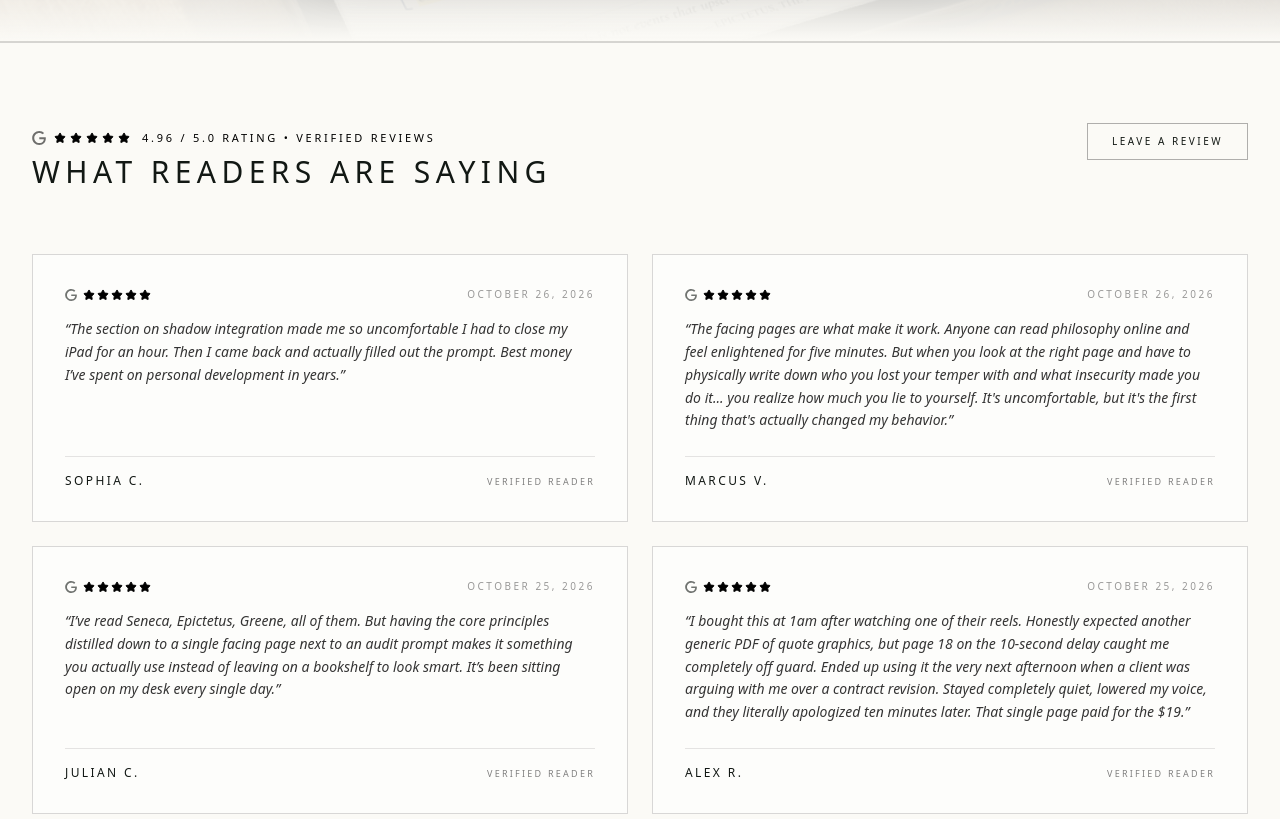
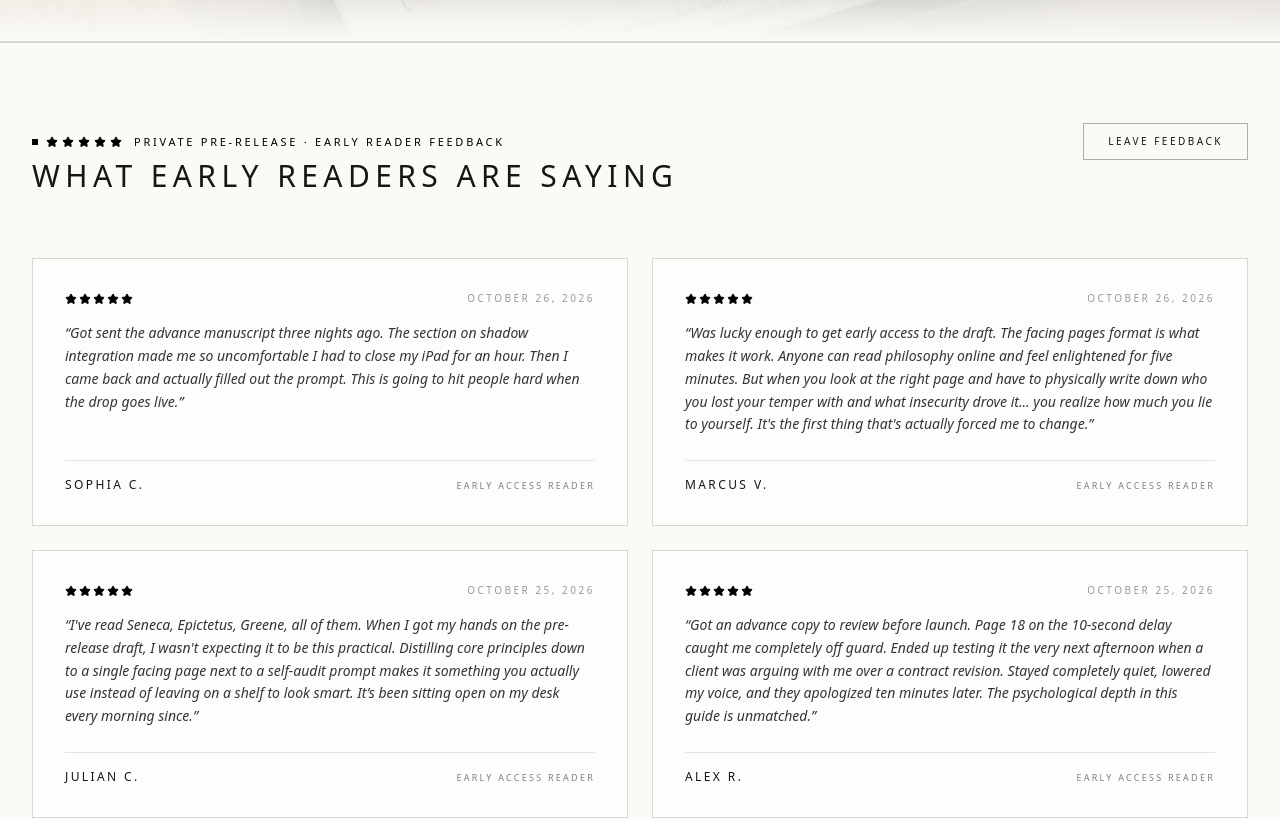
Before and after one commit to kabbir/reset-portal, a Next.js app: page / in a window 1280 px wide. Shown: the part 800-1619 px from the top of the page. Built offline with nearby package versions, Linux system fonts and the light colour scheme.

Commit message:
feat: make montage completely silent, clean video frame, make instagram handle optional, and rebrand reviews as early access reader feedback

```diff
--- a/src/app/admin/page.tsx
+++ b/src/app/admin/page.tsx
@@ -163,8 +163,8 @@ export default function AdminPage() {
               <span>Avg. Rating</span>
               <Star className="w-4 h-4 text-amber-400 fill-amber-400" />
             </div>
-            <div className="text-2xl font-bold text-white">4.9 / 5.0</div>
-            <div className="text-[11px] text-[#9eb6a6] mt-0.5">Google Reviews Standard</div>
+            <div className="text-2xl font-bold text-white">5.0 / 5.0</div>
+            <div className="text-[11px] text-[#9eb6a6] mt-0.5">Early Access Feedback</div>
           </div>
 
           <div className="p-4 rounded-xl bg-[#17271d] border border-[#294232]">
--- a/src/app/page.tsx
+++ b/src/app/page.tsx
@@ -12,7 +12,6 @@ import {
 import Navbar from "@/components/Navbar";
 import {
   StripeLogo,
-  GoogleLogo,
   AppleLogo,
   KindleLogo,
   InstagramLogo
@@ -206,24 +205,24 @@ export default function GuideLandingPage() {
       </section>
 
       {/* =========================================================================
-         3. REVIEWS & TESTIMONIALS WITH MONOCHROME GOOGLE REVIEWS LOGO
+         3. REVIEWS & TESTIMONIALS (PRIVATE PRE-RELEASE READER FEEDBACK)
          ========================================================================= */}
       <section className="relative py-20 px-4 sm:px-8 max-w-7xl mx-auto border-t border-black/15">
         <div className="flex flex-col sm:flex-row items-baseline justify-between gap-4 mb-12">
           <div>
             <div className="flex items-center gap-2 text-black/70 mb-2">
-              <GoogleLogo className="w-3.5 h-3.5 opacity-80" />
+              <span className="w-1.5 h-1.5 bg-black rounded-none" />
               <div className="flex items-center gap-1">
                 {[...Array(5)].map((_, i) => (
                   <Star key={i} className="w-3 h-3 fill-black text-black" />
                 ))}
               </div>
               <span className="text-[11px] font-medium text-black uppercase tracking-[0.25em] ml-1">
-                4.96 / 5.0 Rating • Verified Reviews
+                Private Pre-Release · Early Reader Feedback
               </span>
             </div>
             <h2 className="text-2xl sm:text-3xl font-light uppercase tracking-[0.18em] text-[#121814]">
-              What Readers Are Saying
+              What Early Readers Are Saying
             </h2>
           </div>
 
@@ -231,7 +230,7 @@ export default function GuideLandingPage() {
             onClick={() => setShowReviewModal(true)}
             className="rr-btn px-6 py-2.5 text-[10px] font-medium border border-black/30 hover:border-black text-[#121814] transition-colors rounded-none"
           >
-            Leave A Review
+            Leave Feedback
           </button>
         </div>
 
@@ -244,13 +243,10 @@ export default function GuideLandingPage() {
             >
               <div>
                 <div className="flex items-center justify-between mb-4">
-                  <div className="flex items-center gap-1.5">
-                    <GoogleLogo className="w-3 h-3 opacity-60" />
-                    <div className="flex items-center gap-0.5 text-black">
-                      {[...Array(rev.rating || 5)].map((_, i) => (
-                        <Star key={i} className="w-3 h-3 fill-black text-black" />
-                      ))}
-                    </div>
+                  <div className="flex items-center gap-0.5 text-black">
+                    {[...Array(rev.rating || 5)].map((_, i) => (
+                      <Star key={i} className="w-3 h-3 fill-black text-black" />
+                    ))}
                   </div>
                   <span className="text-[10px] uppercase tracking-[0.25em] text-black/40">
                     {rev.date}
@@ -265,7 +261,7 @@ export default function GuideLandingPage() {
                   {rev.name}
                 </span>
                 <span className="text-[9px] uppercase tracking-[0.25em] text-black/50">
-                  Verified Reader
+                  Early Access Reader
                 </span>
               </div>
             </div>
@@ -396,16 +392,16 @@ export default function GuideLandingPage() {
             </button>
 
             <div className="flex items-center gap-1.5 mb-1 text-black/50">
-              <GoogleLogo className="w-3 h-3 opacity-70" />
+              <span className="w-1.5 h-1.5 bg-black rounded-none" />
               <span className="text-[10px] uppercase tracking-[0.3em] font-medium">
-                Verified Feedback
+                Early Reader Feedback
               </span>
             </div>
             <h3 className="text-base font-medium uppercase tracking-[0.2em] text-[#121814] mb-2">
-              Leave A Review
+              Leave Feedback
             </h3>
             <p className="text-xs text-black/60 font-light mb-6">
-              Share your honest thoughts on The Self-Mastery Guide.
+              Share your honest advance thoughts on The Self-Mastery Guide.
             </p>
 
             {reviewSubmitted ? (
--- a/src/data/reviews.json
+++ b/src/data/reviews.json
@@ -6,7 +6,7 @@
     "date": "October 26, 2026",
     "rating": 5,
     "highlight": "Closed my iPad for an hour out of discomfort",
-    "comment": "The section on shadow integration made me so uncomfortable I had to close my iPad for an hour. Then I came back and actually filled out the prompt. Best money I’ve spent on personal development in years."
+    "comment": "Got sent the advance manuscript three nights ago. The section on shadow integration made me so uncomfortable I had to close my iPad for an hour. Then I came back and actually filled out the prompt. This is going to hit people hard when the drop goes live."
   },
   {
     "id": "rev-2",
@@ -15,7 +15,7 @@
     "date": "October 26, 2026",
     "rating": 5,
     "highlight": "You realize how much you lie to yourself",
-    "comment": "The facing pages are what make it work. Anyone can read philosophy online and feel enlightened for five minutes. But when you look at the right page and have to physically write down who you lost your temper with and what insecurity made you do it... you realize how much you lie to yourself. It's uncomfortable, but it's the first thing that's actually changed my behavior."
+    "comment": "Was lucky enough to get early access to the draft. The facing pages format is what makes it work. Anyone can read philosophy online and feel enlightened for five minutes. But when you look at the right page and have to physically write down who you lost your temper with and what insecurity drove it... you realize how much you lie to yourself. It's the first thing that's actually forced me to change."
   },
   {
     "id": "rev-3",
@@ -24,7 +24,7 @@
     "date": "October 25, 2026",
     "rating": 5,
     "highlight": "It sits open on my desk every day",
-    "comment": "I’ve read Seneca, Epictetus, Greene, all of them. But having the core principles distilled down to a single facing page next to an audit prompt makes it something you actually use instead of leaving on a bookshelf to look smart. It’s been sitting open on my desk every single day."
+    "comment": "I've read Seneca, Epictetus, Greene, all of them. When I got my hands on the pre-release draft, I wasn't expecting it to be this practical. Distilling core principles down to a single facing page next to a self-audit prompt makes it something you actually use instead of leaving on a shelf to look smart. It’s been sitting open on my desk every morning since."
   },
   {
     "id": "rev-1",
@@ -32,8 +32,8 @@
     "role": "Software Engineer",
     "date": "October 25, 2026",
     "rating": 5,
-    "highlight": "That single page paid for the $19",
-    "comment": "I bought this at 1am after watching one of their reels. Honestly expected another generic PDF of quote graphics, but page 18 on the 10-second delay caught me completely off guard. Ended up using it the very next afternoon when a client was arguing with me over a contract revision. Stayed completely quiet, lowered my voice, and they literally apologized ten minutes later. That single page paid for the $19."
+    "highlight": "Caught me completely off guard",
+    "comment": "Got an advance copy to review before launch. Page 18 on the 10-second delay caught me completely off guard. Ended up testing it the very next afternoon when a client was arguing with me over a contract revision. Stayed completely quiet, lowered my voice, and they apologized ten minutes later. The psychological depth in this guide is unmatched."
   },
   {
     "id": "rev-5",
@@ -42,7 +42,7 @@
     "date": "October 25, 2026",
     "rating": 5,
     "highlight": "Doesn't talk down to you",
-    "comment": "What I appreciate most is that there is no filler or empty quotes. You get right into human psychology, why we react the way we do, and then you have to account for yourself. It’s rare to find something that doesn't talk down to you or try to sell you a miracle."
+    "comment": "Read through the pre-release copy over the weekend. What I appreciate most is that there is zero fluff or motivational clichés. You get straight into human psychology, why we react the way we do, and then you have to account for yourself. It’s rare to find something that doesn't talk down to you or try to sell you a miracle."
   },
   {
     "id": "rev-6",
@@ -51,6 +51,6 @@
     "date": "October 25, 2026",
     "rating": 5,
     "highlight": "Question your own motives before you realize it",
-    "comment": "Got the link instantly after Stripe checkout and loaded it right into GoodNotes. The layout on iPad is gorgeous. The prompts make you question your own motives before you even realize you're doing it."
+    "comment": "Loaded the advance PDF right into GoodNotes on my iPad. The stark, distraction-free layout is stunning. The daily prompts make you question your own motives before you even realize you're doing it. This is going to do crazy numbers once it's officially released."
   }
 ]
```
Also changed, not shown: src/app/discord/page.tsx (+7 -54 lines), 1 other file (tests, documents, lock files or other folders).
